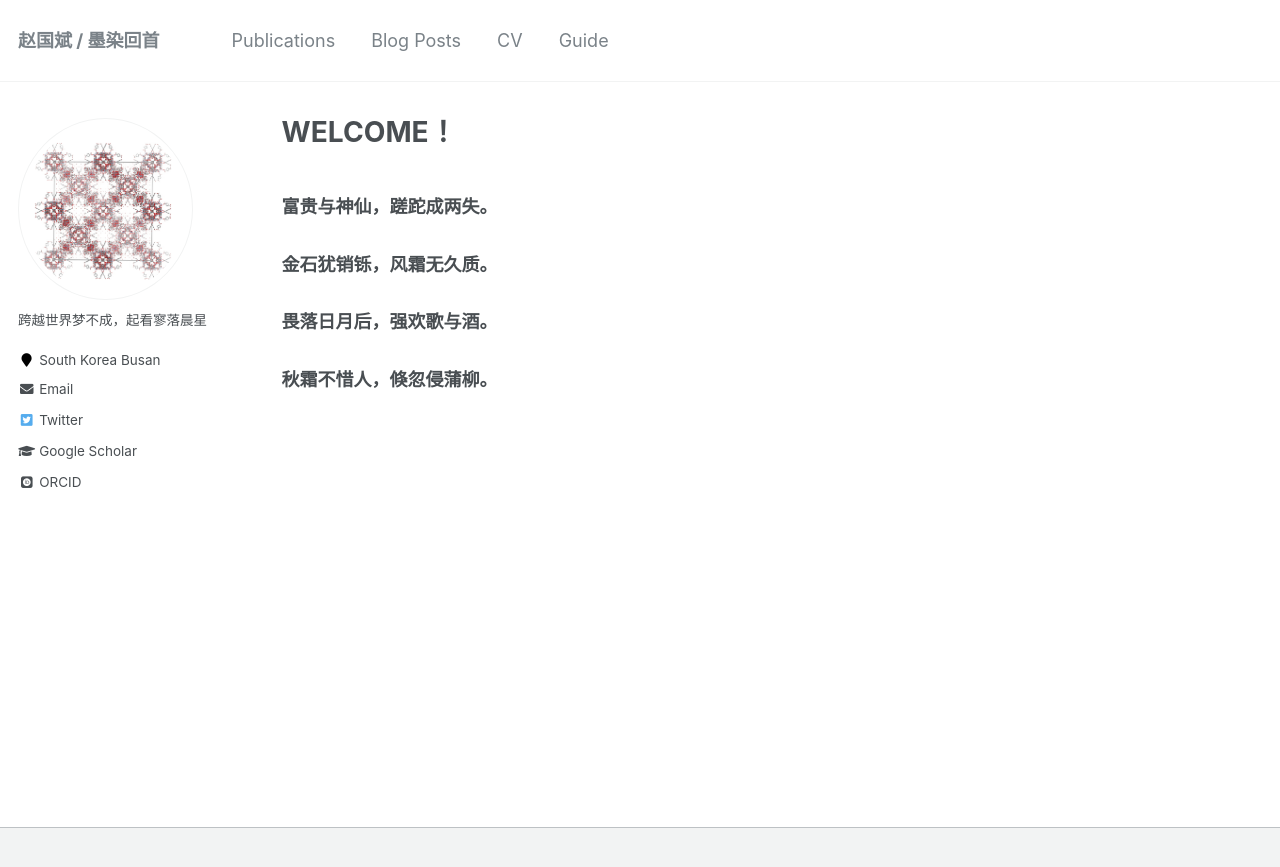
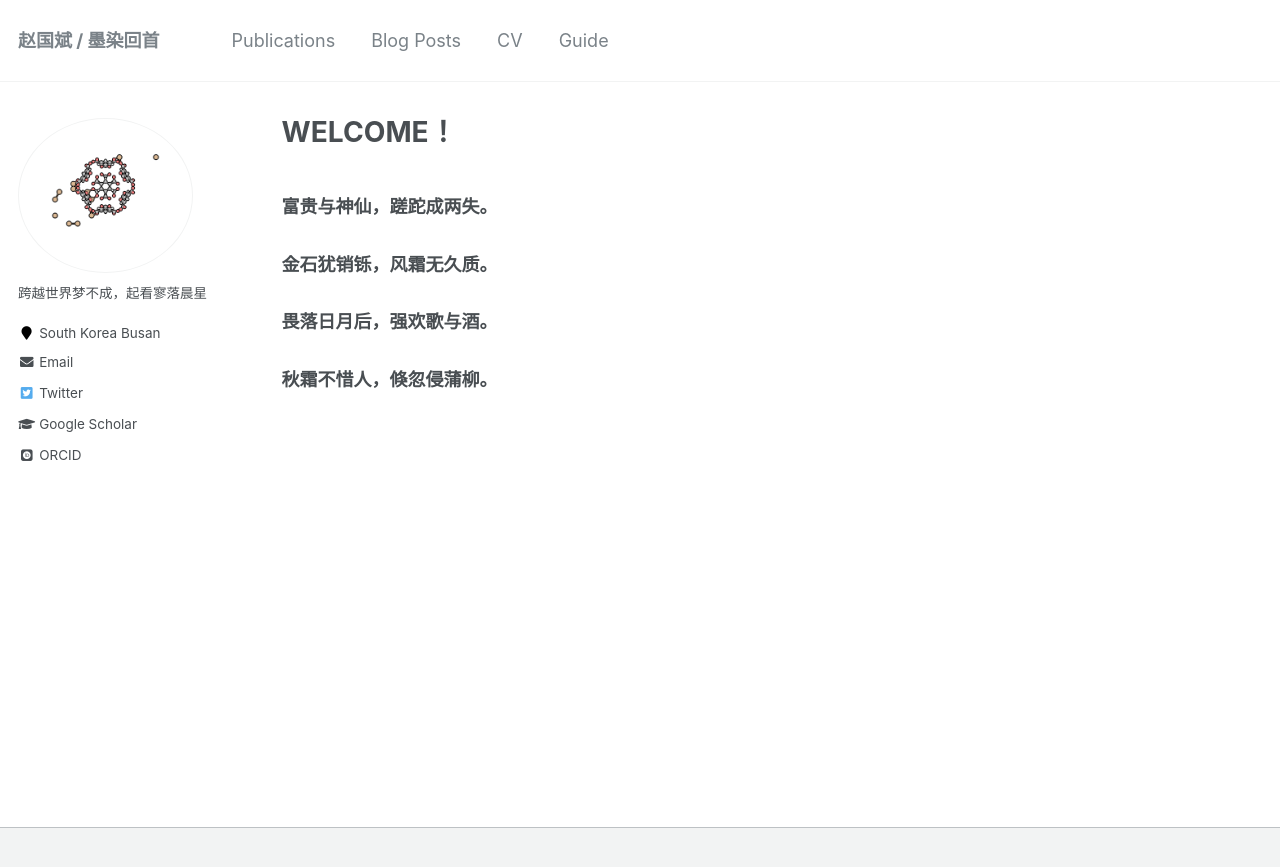
Before and after one commit to sxm13/ZGBshenxiaomoCV.github.io, a Jekyll site: the page built from _pages/about.md, in a window 1280 px wide. Shown: the top 867 px of the page. Built offline with Jekyll 4.4.1, drawn with Linux system fonts in a browser that asks for light colours; some web fonts are replaced.

Commit message:
Update _config.yml

```diff
--- a/_config.yml
+++ b/_config.yml
@@ -71,8 +71,8 @@ analytics:
 
 # Site Author
 author:
-  name             : #"sxm.png"
-  avatar           : "sxm.png"
+  name             : #"DOTSOV01.png"
+  avatar           : "DOTSOV01.png"
   bio              : "跨越世界梦不成，起看寥落晨星"
   location         : "South Korea Busan"
   employer         :
```
